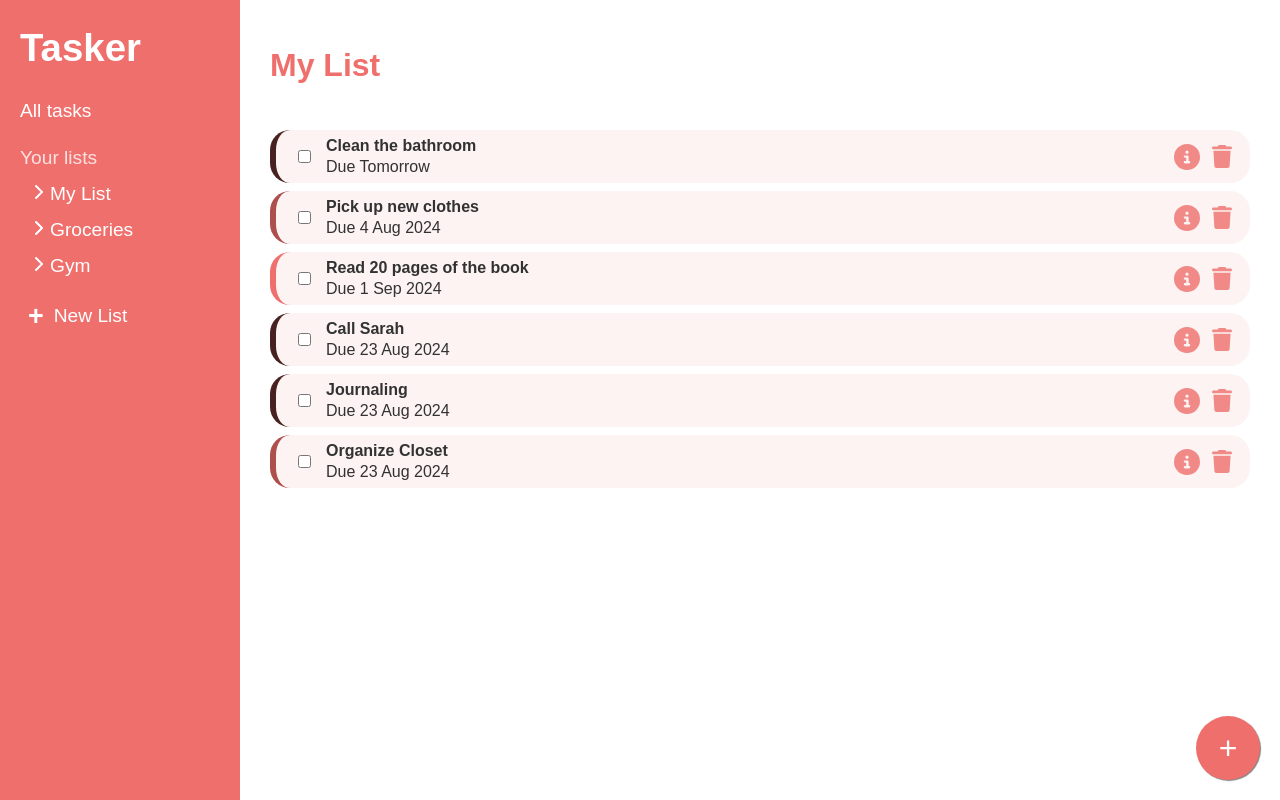
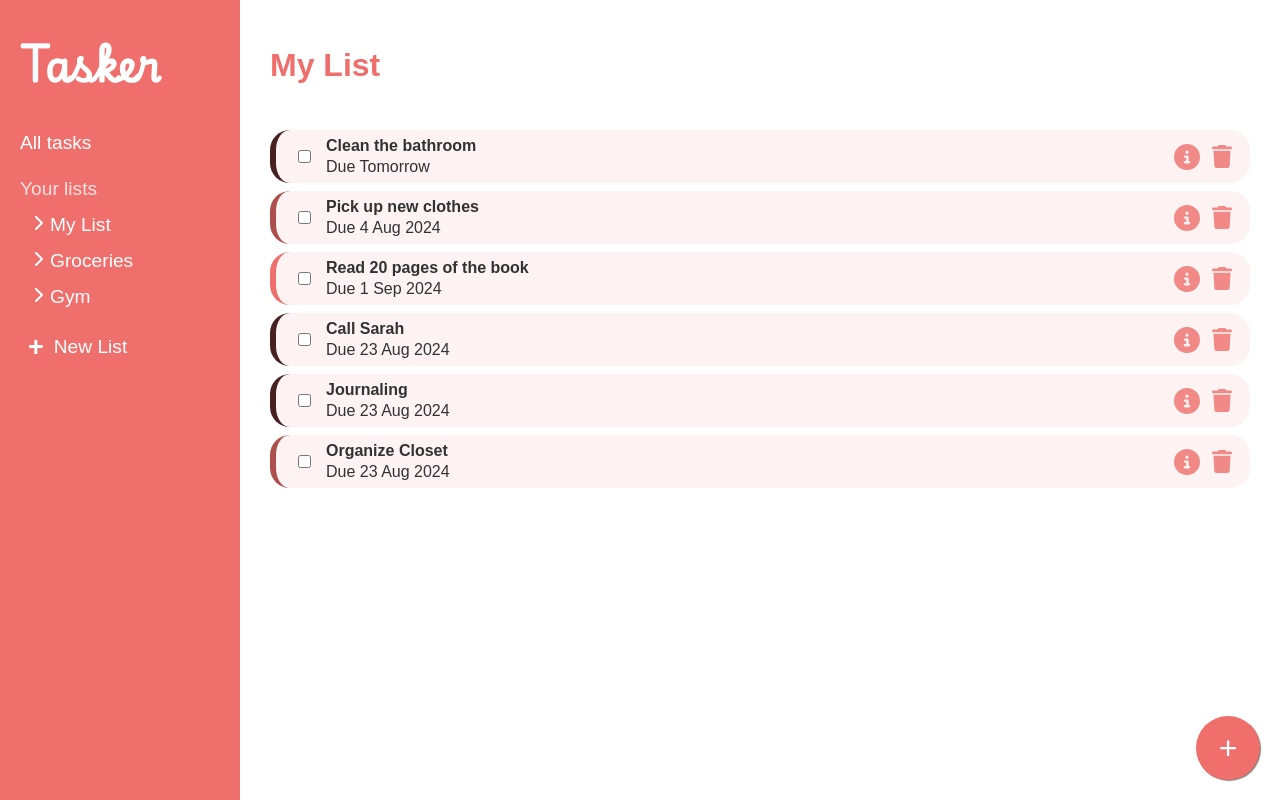
Before and after one commit to mateoo04/todo-list, a website built with webpack: page src/index.html in a window 1280 px wide. Built offline with nearby package versions, Linux system fonts and the light colour scheme; what pubsub-js would draw is missing.

Commit message:
Modify font on 'Tasker' header and webpage title

```diff
--- a/src/index.html
+++ b/src/index.html
@@ -4,7 +4,7 @@
 <head>
     <meta charset="UTF-8">
     <meta name="viewport" content="width=device-width, initial-scale=1.0">
-    <title>To-Do</title>
+    <title>Tasker</title>
 </head>
 
 <body>
--- a/src/style.css
+++ b/src/style.css
@@ -1,6 +1,12 @@
 :root {
     --accent-color: #EF6F6C;
     --light-accent-color: #fcf3f2;
+}
+
+@font-face {
+    font-family: 'Playwrite';
+    src: url('./Playwrite.woff2') format('woff2'),
+    url('./Playwrite.woff') format('woff');
 }
 
 * {
@@ -19,6 +25,11 @@ body {
     color: #fff;
     padding: 0px 20px;
     font-size: 1.2em;
+}
+
+h1{
+    font-family: 'Playwrite', Arial;
+    font-size: 2.2em;
 }
 
 .menu .all-tasks,
--- a/webpack.config.js
+++ b/webpack.config.js
@@ -19,8 +19,11 @@ module.exports = {
             {
                 test:/\.(png|svg)$/i,
                 type:'asset/resource',
-            }
-        ]
+            },{
+                test: /\.(woff|woff2)$/i,
+                type:'asset/resource',
+            },
+        ],
     },
     output: {
         filename: 'main.js',
```
